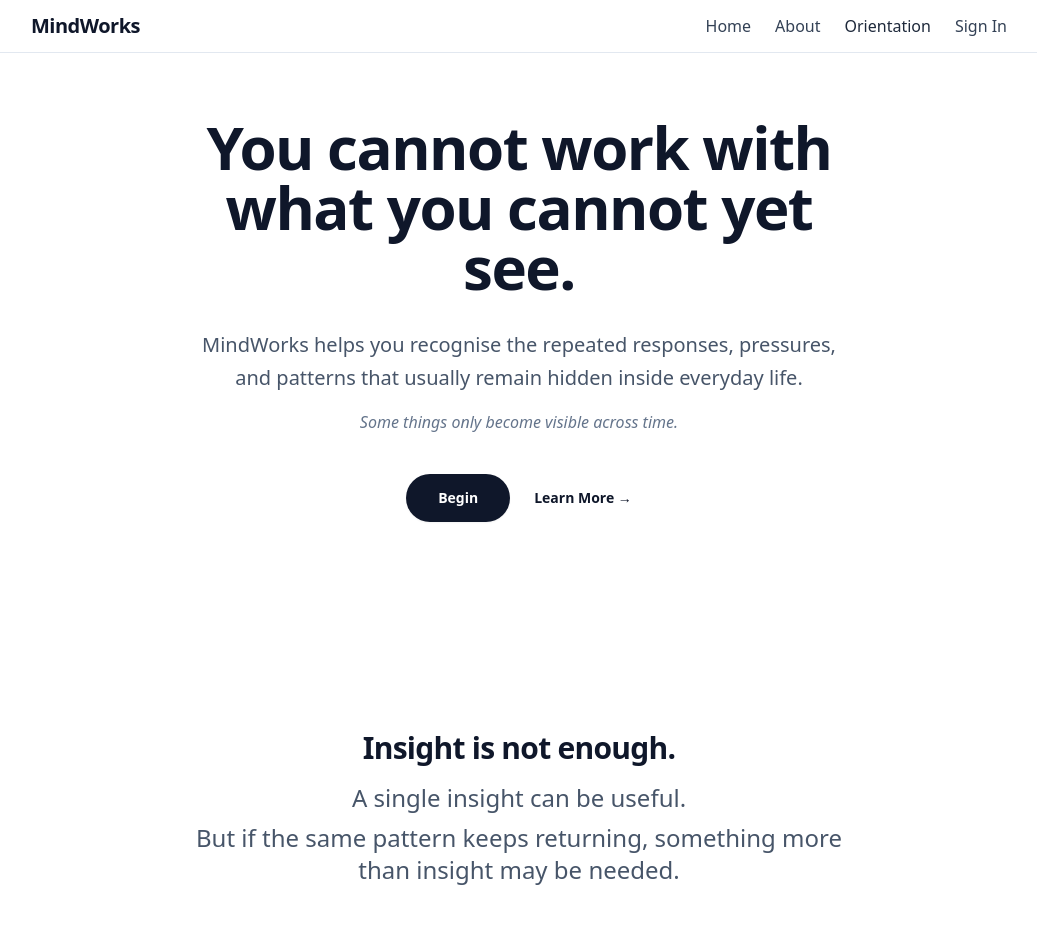
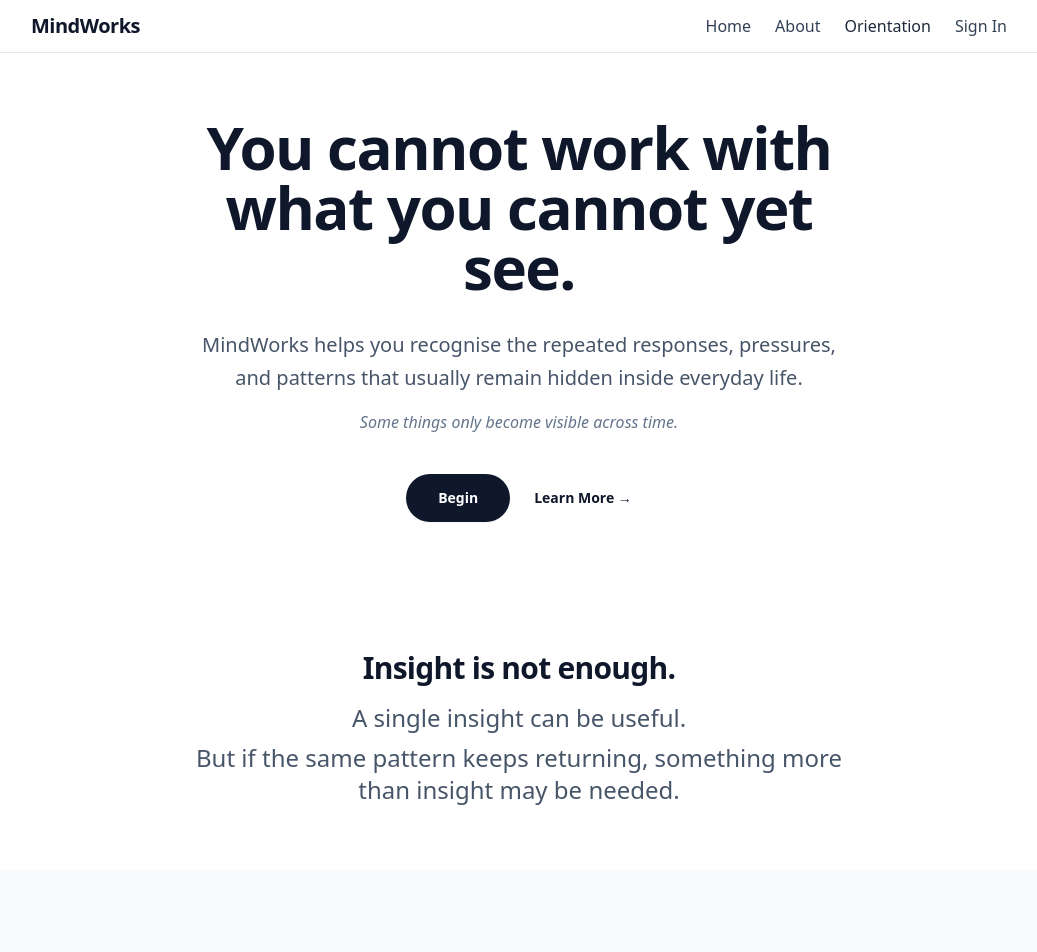
Before and after one commit to stopinder/therapy-orientation-quiz, a Vue app: page / in a window 1280 px wide. Shown: the top 952 px of the page, without its empty margins (121-1158 px from the left). Built offline with nearby package versions, Linux system fonts and the light colour scheme; no server answers.

Commit message:
Fix landing learn more anchor

```diff
--- a/src/components/landing/LandingHero.vue
+++ b/src/components/landing/LandingHero.vue
@@ -1,5 +1,5 @@
 <template>
-  <section class="relative overflow-hidden bg-white px-6 pt-12 pb-20 sm:pt-16 sm:pb-28 lg:px-8">
+  <section class="relative overflow-hidden bg-white px-6 pt-12 pb-12 sm:pt-16 sm:pb-16 lg:px-8">
     <div class="mx-auto max-w-2xl text-center">
       <h1 class="text-4xl font-semibold tracking-tight text-slate-900 sm:text-6xl">
         You cannot work with what you cannot yet see.
@@ -18,7 +18,7 @@
           Begin
         </router-link>
         <router-link
-          to="#philosophy-section"
+          to="#insight-is-not-enough"
           class="text-sm font-semibold text-slate-900 hover:text-slate-600 transition-colors"
           @click.prevent="scrollToLearnMore"
         >
@@ -31,7 +31,7 @@
 
 <script setup>
 const scrollToLearnMore = () => {
-  const element = document.getElementById('philosophy-section');
+  const element = document.getElementById('insight-is-not-enough');
   if (element) {
     element.scrollIntoView({ behavior: 'smooth', block: 'start' });
   }
--- a/src/views/LandingPageView.vue
+++ b/src/views/LandingPageView.vue
@@ -4,7 +4,7 @@
       <LandingHero />
 
       <!-- Quote 1 -->
-      <div class="px-6 py-16 text-center sm:py-24">
+      <div id="insight-is-not-enough" class="px-6 py-12 text-center sm:py-16 scroll-mt-24">
         <h2 class="mx-auto max-w-2xl text-3xl font-semibold tracking-tight text-slate-900 mb-4">
           Insight is not enough.
         </h2>
```
